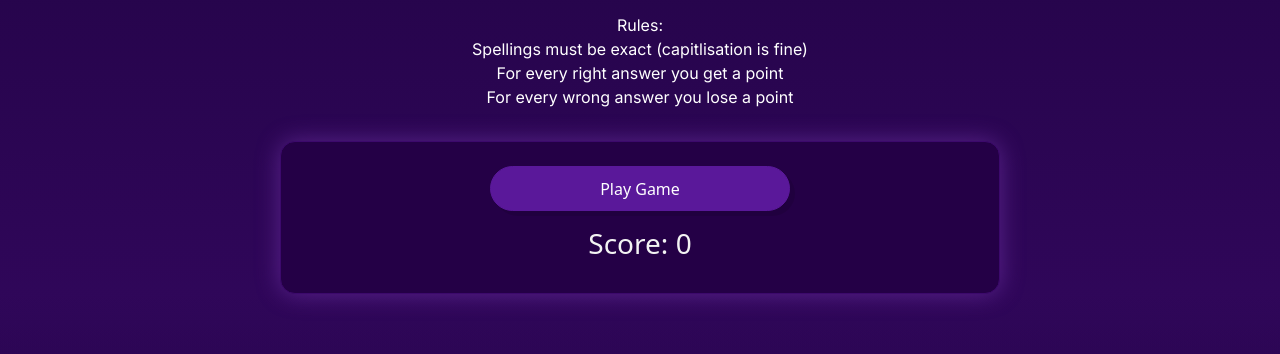
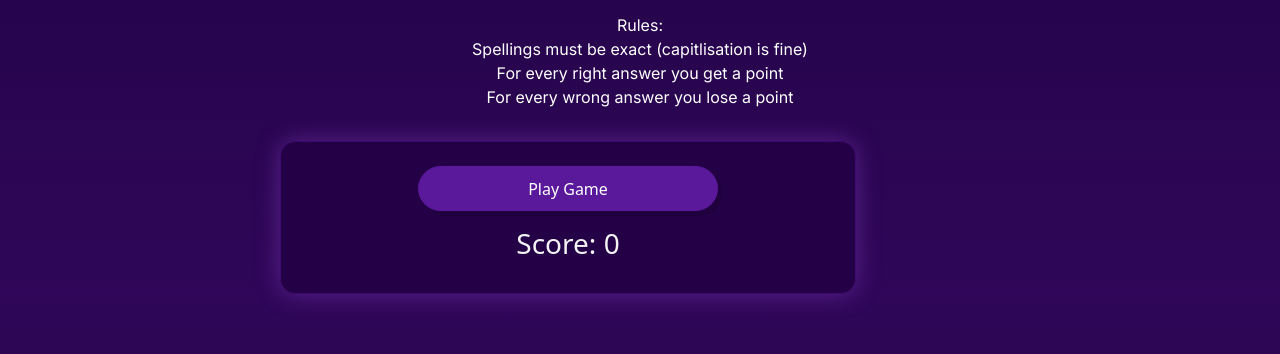
Before and after one commit to BHCGH92/milestone-project-2-statlas, a website with bundled scripts: page flaggame.html in a window 1280 px wide. Shown: the part 799-1153 px from the top of the page. Built offline with nearby package versions, Linux system fonts and the light colour scheme; a web font is replaced by a local one.

```diff
--- a/assets/css/style.css
+++ b/assets/css/style.css
@@ -219,7 +219,7 @@
   display: flex;
   flex-direction: column;
   align-items: center;
-  max-width: 80%px;
+  max-width: 80%;
 }
 
 /* Footer */
```
Also changed, not shown: flaggame.html (+1 -0 lines), README.md, assets/readmeimages/1002bvswhite.png (added), assets/readmeimages/240046vswhite.png (added), assets/readmeimages/3c096cvswhite.png (added), assets/readmeimages/5a189avswhite.png (added), assets/readmeimages/9d4eddvswhite.png (added), assets/readmeimages/cssvalidationstatlas.png (added), assets/readmeimages/flaggamehtmlvalidation.png (added), assets/readmeimages/flaggamesection.png (added), assets/readmeimages/indexhtmlvalidation.png (added), assets/readmeimages/statlasfeatures.png (added), assets/readmeimages/statlasheroimagewithtext.png (added).
